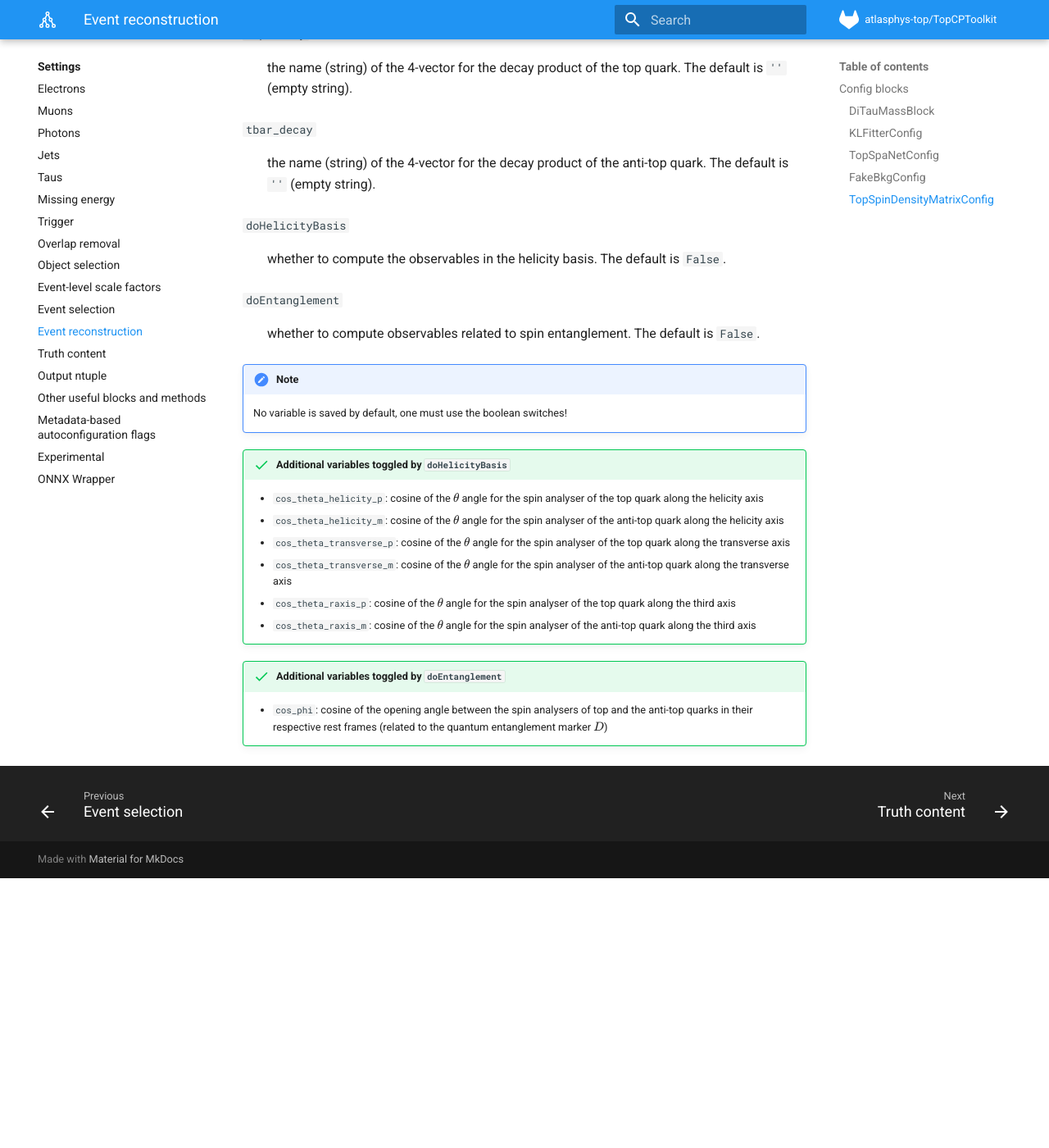
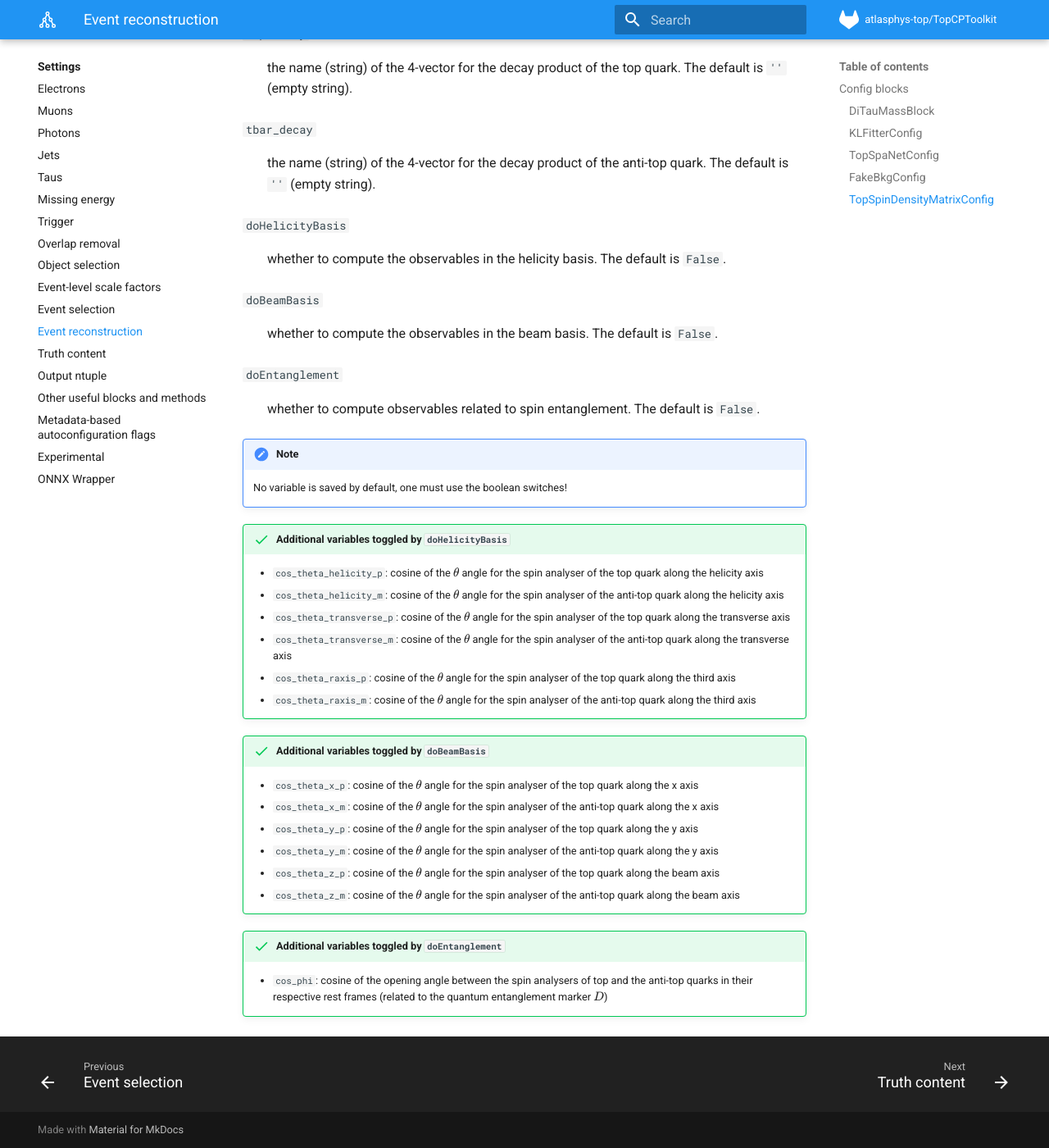
Before and after one commit to SuperNova76/TopCPToolKit, an MkDocs documentation site: the page built from docs/settings/reconstruction.md, in a window 1280 px wide and 1400 px high, scrolled down 9060 px. Shown: the whole window at 82% size. Built offline with MkDocs 1.6.1 and Material for MkDocs 9.7.7, drawn with Linux system fonts in a browser that asks for light colours; formulas are drawn with MathJax 3; before the commit the page ends 10131 px from its top, so only the background shows below that.

Commit message:
adding documentation to beam basis

```diff
--- a/docs/settings/reconstruction.md
+++ b/docs/settings/reconstruction.md
@@ -266,6 +266,9 @@ Constructs a series of observables used to measure spin correlations, polarisati
 `doHelicityBasis`
 :   whether to compute the observables in the helicity basis. The default is `False`.
 
+`doBeamBasis`
+:   whether to compute the observables in the beam basis. The default is `False`.
+
 `doEntanglement`
 :   whether to compute observables related to spin entanglement. The default is `False`.
 
@@ -280,5 +283,13 @@ Constructs a series of observables used to measure spin correlations, polarisati
     - `cos_theta_raxis_p`: cosine of the $\theta$ angle for the spin analyser of the top quark along the third axis
     - `cos_theta_raxis_m`: cosine of the $\theta$ angle for the spin analyser of the anti-top quark along the third axis
 
+!!! success "Additional variables toggled by `doBeamBasis`"
+    - `cos_theta_x_p`: cosine of the $\theta$ angle for the spin analyser of the top quark along the x axis
+    - `cos_theta_x_m`: cosine of the $\theta$ angle for the spin analyser of the anti-top quark along the x axis
+    - `cos_theta_y_p`: cosine of the $\theta$ angle for the spin analyser of the top quark along the y axis
+    - `cos_theta_y_m`: cosine of the $\theta$ angle for the spin analyser of the anti-top quark along the y axis
+    - `cos_theta_z_p`: cosine of the $\theta$ angle for the spin analyser of the top quark along the beam axis
+    - `cos_theta_z_m`: cosine of the $\theta$ angle for the spin analyser of the anti-top quark along the beam axis
+
 !!! success "Additional variables toggled by `doEntanglement`"
     - `cos_phi`: cosine of the opening angle between the spin analysers of top and the anti-top quarks in their respective rest frames (related to the quantum entanglement marker $D$)
```
